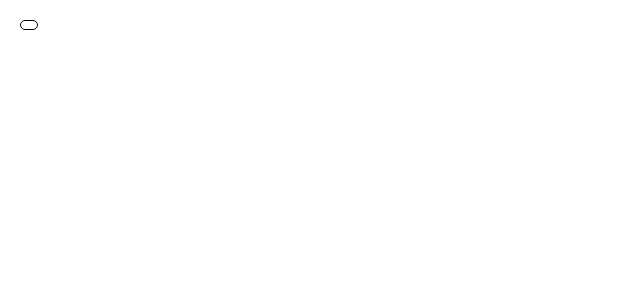
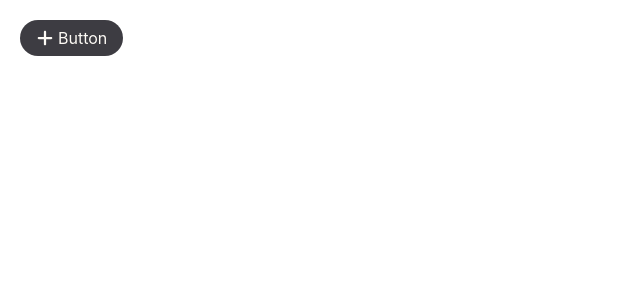
Before and after one commit to semih-ky/sk-trello, a React (Create React App) app: page / in a window 1280 px wide. Shown: the top 300 px of the page, without its empty margins (0-640 px from the left). Built offline with nearby package versions, Linux system fonts and the light colour scheme.

Commit message:
add Icon - Button Comp - update main color - add plus icon

```diff
--- /dev/null
+++ b/src/components/atoms/Button/index.js
@@ -0,0 +1,17 @@
+import PropTypes from "prop-types";
+import "./styles.css";
+
+export const Button = ({ children, variant="primary", icon }) => {
+  return (
+    <button className={`sk-button ${variant}-button`}>
+      {icon && icon}
+      { children }
+    </button>
+  )
+}
+
+Button.propTypes = {
+  children: PropTypes.node,
+  variant: PropTypes.oneOf(['primary', 'secondary']),
+  icon: PropTypes.element
+}
--- /dev/null
+++ b/src/components/atoms/Button/styles.css
@@ -0,0 +1,40 @@
+.sk-button {
+  display: flex;
+  align-items: center;
+  padding: 8px 16px;
+  font-family: inherit;
+  font-size: var(--md-font);
+  border-radius: 20px;
+}
+
+.sk-button > span {
+  width: 18px;
+  height: 18px;
+  margin-right: 4px
+}
+
+.primary-button {
+  color: var(--white);
+  background-color: var(--purple);
+}
+
+.primary-button:hover {
+  background-color: var(--purple-100);
+}
+
+.primary-button:active {
+  background-color: var(--purple);
+}
+
+.secondary-button {
+  color: var(--white);
+  background-color: var(--black);
+}
+
+.secondary-button:hover {
+  background-color: var(--black-100);
+}
+
+.secondary-button:active {
+  background-color: var(--black);
+}
--- /dev/null
+++ b/src/components/atoms/Icon/index.js
@@ -0,0 +1,9 @@
+import "./styles.css";
+
+export const Icon = ({ svg }) => {
+  return (
+    <span className='sk-icon'>
+      { svg }
+    </span>
+  )
+}
--- /dev/null
+++ b/src/components/atoms/Icon/styles.css
@@ -0,0 +1,5 @@
+.sk-icon {
+  width: 20px;
+  height: 20px;
+  color: inherit;
+}
--- a/src/components/pages/Home.js
+++ b/src/components/pages/Home.js
@@ -1,8 +1,14 @@
 import React from 'react'
-import { Tag } from '../atoms/Tag'
+import { addIcon } from '../../icons/addIcon'
+import { Button } from '../atoms/Button'
+import { Icon } from '../atoms/Icon'
 
 export const Home = () => {
   return (
-    <Tag />
+    <>
+      <Button icon={<Icon svg={addIcon} />} variant={"secondary"}> Button </Button>
+        {/* <Icon icon={addIcon} /> */}
+
+    </>
   )
 }
--- /dev/null
+++ b/src/icons/addIcon.js
@@ -0,0 +1,16 @@
+export const addIcon = (
+  <svg
+    xmlns="http://www.w3.org/2000/svg"
+    viewBox="0 0 448 512"
+    fill="currentColor"
+    style={
+      {
+        width: "inherit",
+        height: "inherit",
+        color: "inherit"
+      }
+    }
+  >
+    {/* <!--! Font Awesome Pro 6.2.0 by @fontawesome - https://fontawesome.com License - https://fontawesome.com/license (Commercial License) Copyright 2022 Fonticons, Inc. --> */}
+    <path d="M256 80c0-17.7-14.3-32-32-32s-32 14.3-32 32V224H48c-17.7 0-32 14.3-32 32s14.3 32 32 32H192V432c0 17.7 14.3 32 32 32s32-14.3 32-32V288H400c17.7 0 32-14.3 32-32s-14.3-32-32-32H256V80z"/></svg>
+)
--- a/src/main.css
+++ b/src/main.css
@@ -7,8 +7,10 @@
   --xsmall-font: 0.50rem;
   --blue: #A6D1E6;
   --purple: #7F5283;
+  --purple-100: #a067a5;
   --white: #FEFBF6;
   --black: #3D3C42;
+  --black-100: #58575f;
   --peach: #FF8080
 }
 
@@ -43,6 +45,16 @@ input {
 input:focus {
   outline: none;
 }
+
+button {
+  margin: 20px;
+  padding: 4px 8px;
+  border: inherit;
+  background-color: inherit;
+  cursor: pointer;
+  color: inherit;
+}
+
 /*
 .card-size {
   width: 300px;
```
